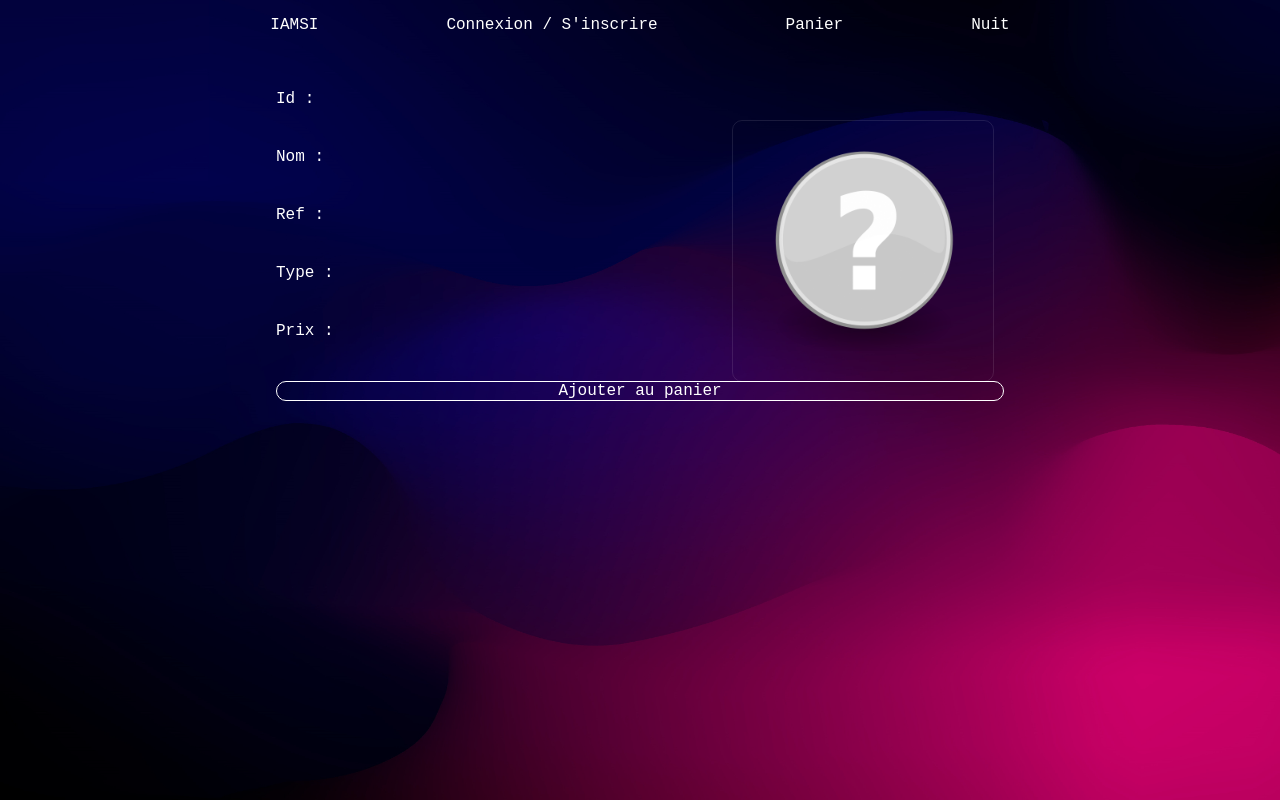
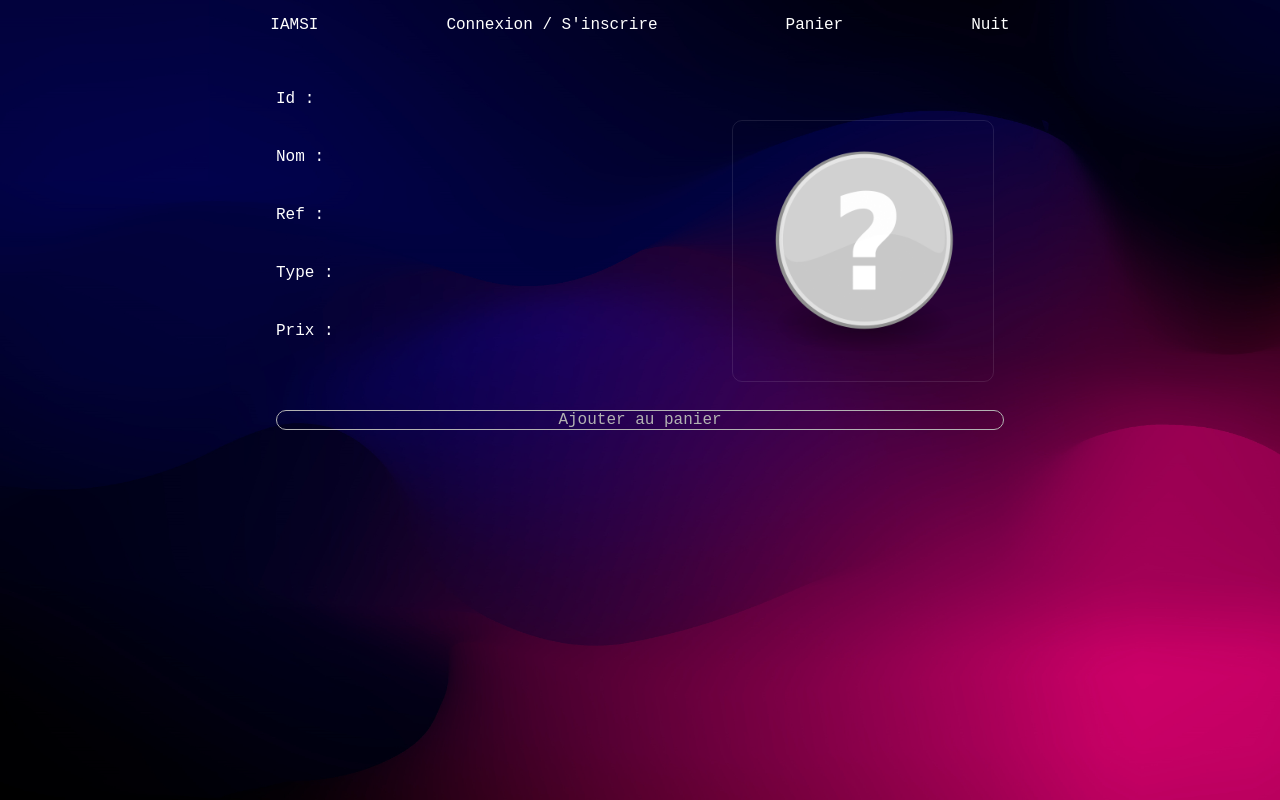
Before and after one commit to MikaChueWaye/IAMSI, a Symfony app: template templates/product/productPage.html.twig in a window 1280 px wide, while the restyled element is pressed. Run offline with Twig, Linux system fonts and the light colour scheme; the template is opened without the code that fills it, so the values that code supplies are empty; some libraries are stand-ins or nearby versions.

Commit message:
add to shopping cart button css adjustment

```diff
--- a/public/css/productPage.css
+++ b/public/css/productPage.css
@@ -50,7 +50,7 @@ input {
 }
 
 .add-button:active {
-    margin-top: 1px;
+    filter: brightness(70%);
 }
 
 .modify-button {
```
